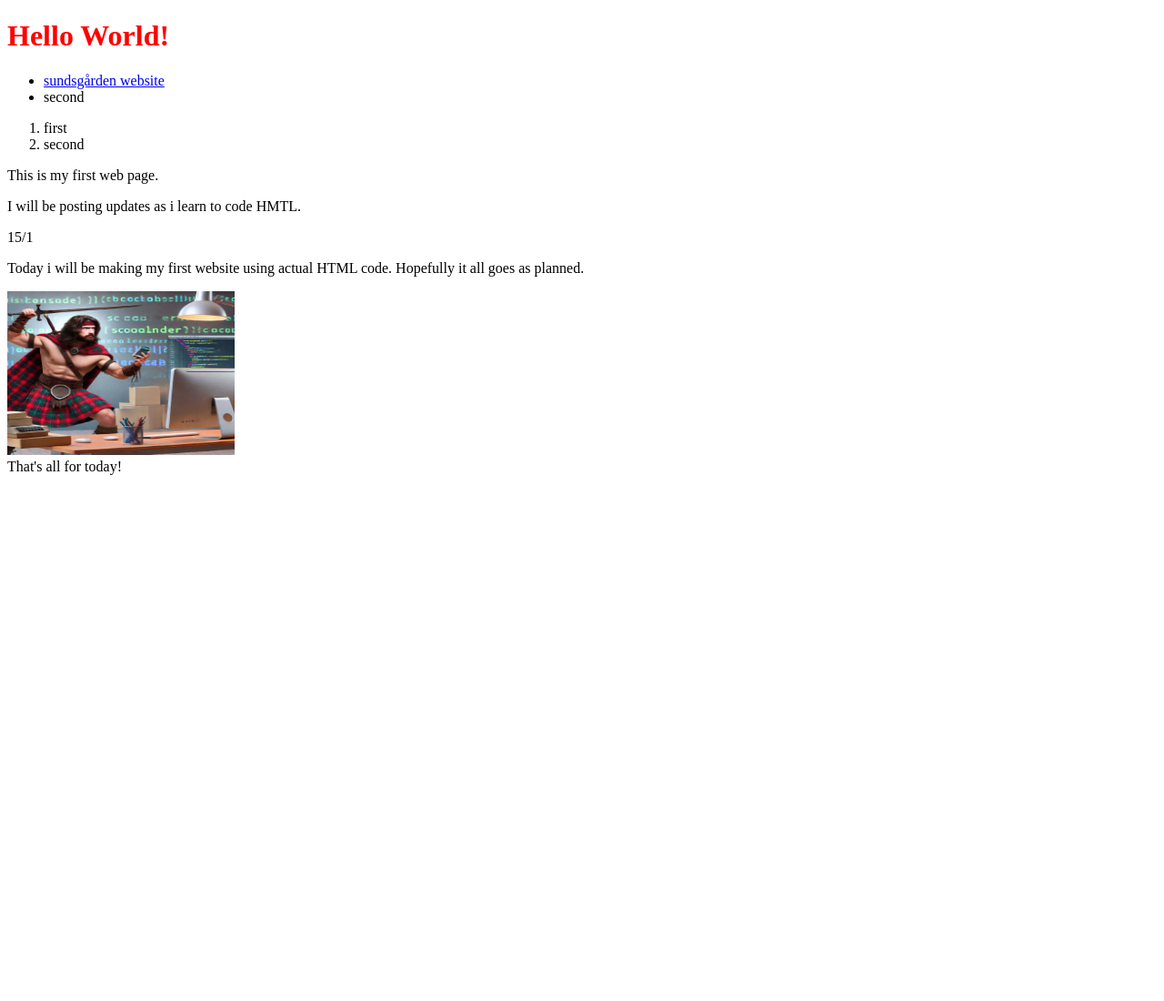
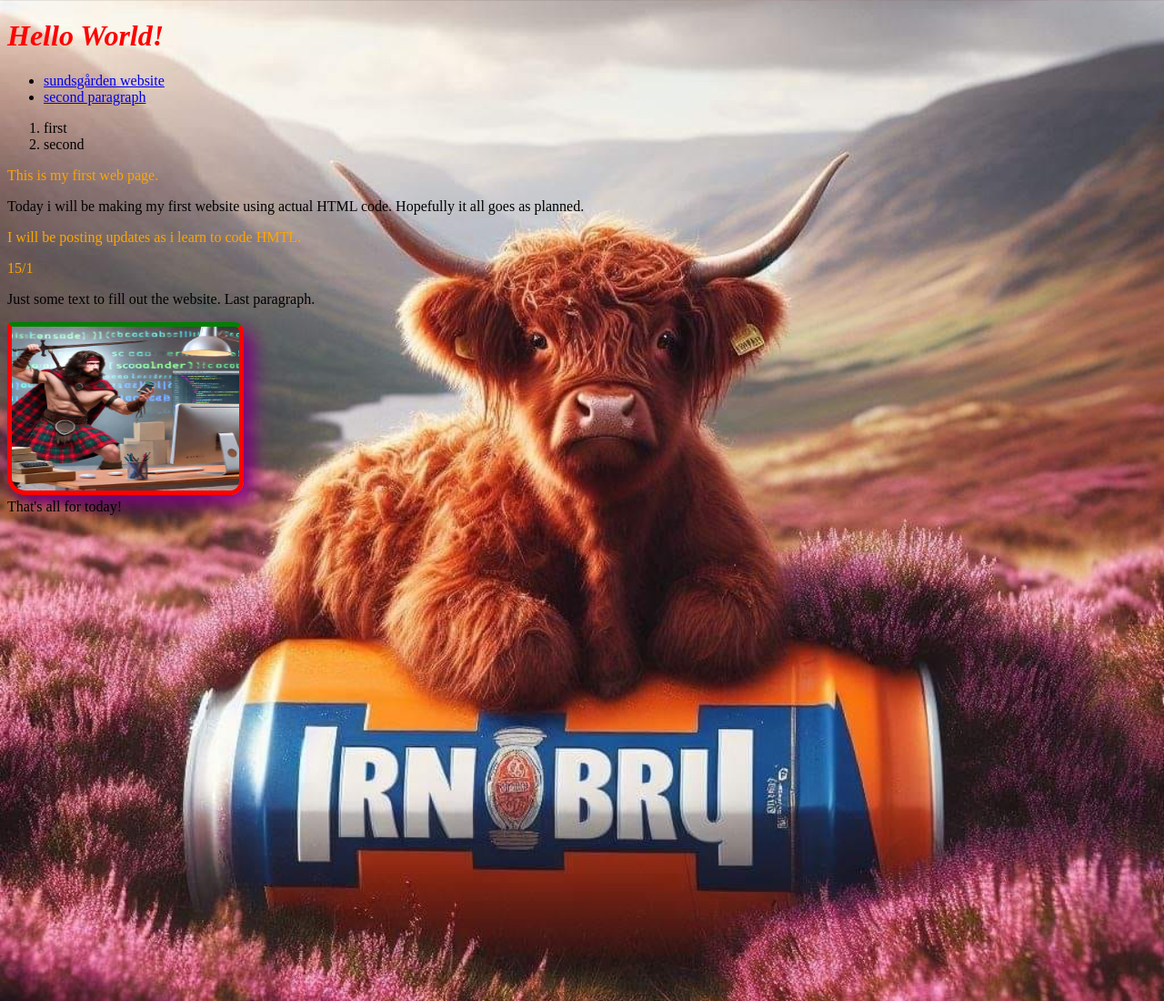
Before and after one commit to rejnertj/My-first-website, a plain HTML site: page index.html in a window 1280 px wide. Shown: the top 1100 px of the page at 91% size. Before the commit the page ends 800 px from the top, so only its background shows below. Drawn offline with Linux system fonts and the light colour scheme.

Commit message:
added some colour and a frame

```diff
--- a/index.html
+++ b/index.html
@@ -15,7 +15,7 @@
             <nav>
                 <ul>
                     <li><a href="www.sundsgarden.se/">sundsgården website </a></li>
-                    <li>second</li>
+                    <li><a href="#second-paragraph">second paragraph</a></li>
                 </ul>
                 <ol>
                     <li>first</li>
@@ -28,14 +28,21 @@
                 <p>This is my first web page.</p>
             </section>
             <section>
+                <p class="About-journal">
+                    Today i will be making my first website using actual HTML code.
+                    Hopefully it all goes as planned.
+                </p>
+            </section>
+            <section id="second-paragraph">
                 <p>I will be posting updates as i learn to code HMTL.</p>
             </section>
             <section>
                 <p>15/1</p>
             </section>
             <section>
-                <p>Today i will be making my first website using actual HTML code.
-                Hopefully it all goes as planned.</p>
+                <p class="last-paragraph">
+                    Just some text to fill out the website. Last paragraph.
+                </p>
                 <img src="images/highlander coder.jpeg" alt="highland coder" width="250" height="180">
             </section>
             <footer>
--- a/styles/index.css
+++ b/styles/index.css
@@ -1,5 +1,41 @@
 h1 {
     color: red;
+    font-size: 40px
+    font-weight: 300;
+    font-style: italic;
+    background-color; purple;
+
 }
 
 /*This is just to try using colours*/
+#second_paragraph{
+    color: rgb(156, 12, 158, 0.6);
+
+}
+
+
+p {
+    color: red;
+    color: orange;
+}
+
+
+.About-journal, .last-paragraph {
+    color: rgb(0, 0, 0);
+}
+body {
+    background-image: url(../images/irn-bru\ cow.jpg);
+    background-repeat: no-repeat;
+    background-size: cover;
+    background-position: center;
+    background-attachment: fixed;
+    height: 200vh;
+}
+img {
+    border-width: 5px;
+    border-style: solid;
+    border-color: red;
+    border-top: 5px solid green;
+    border-radius: 5px 10px 15px 20px;
+    box-shadow: 10px 10px 20px purple;
+}
```
